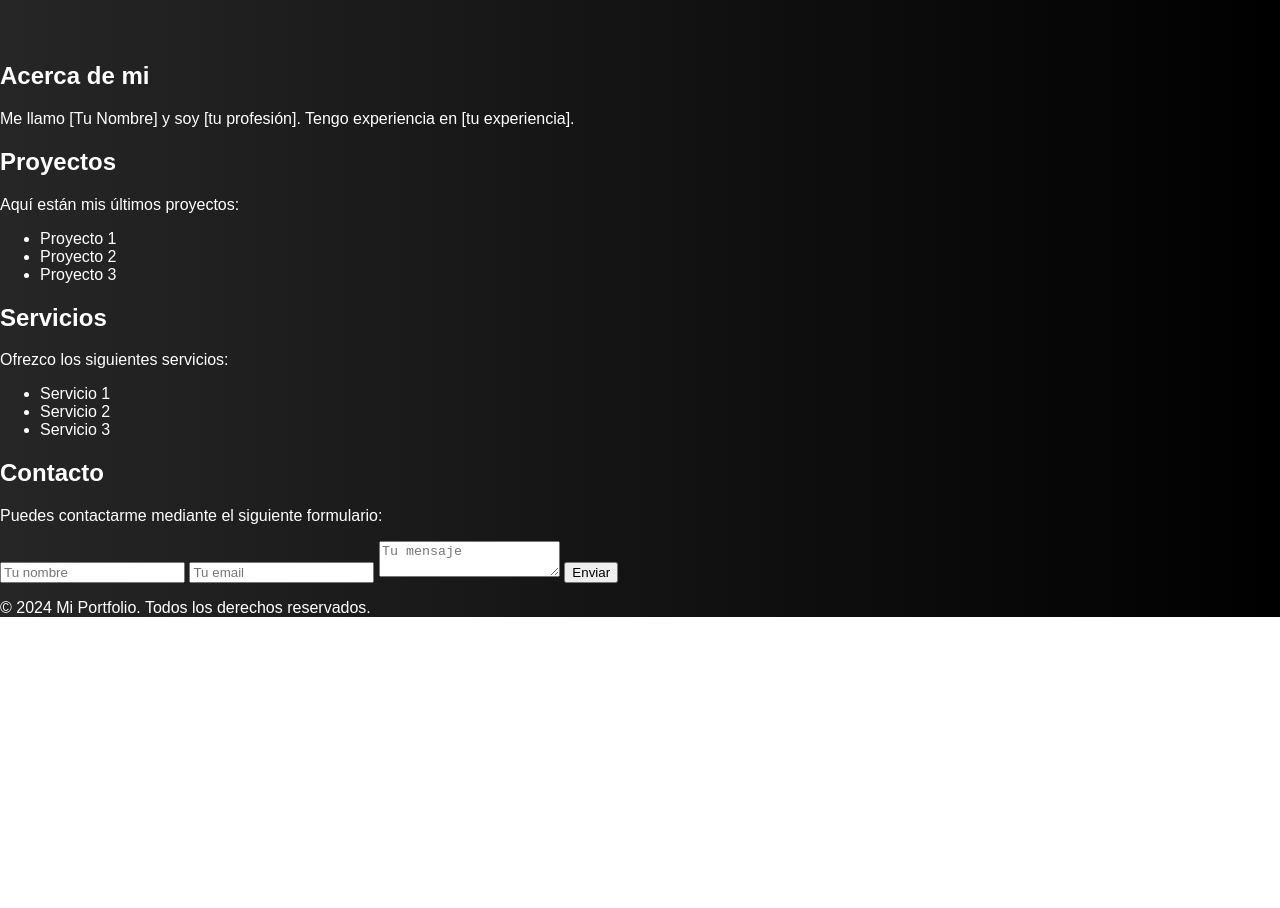
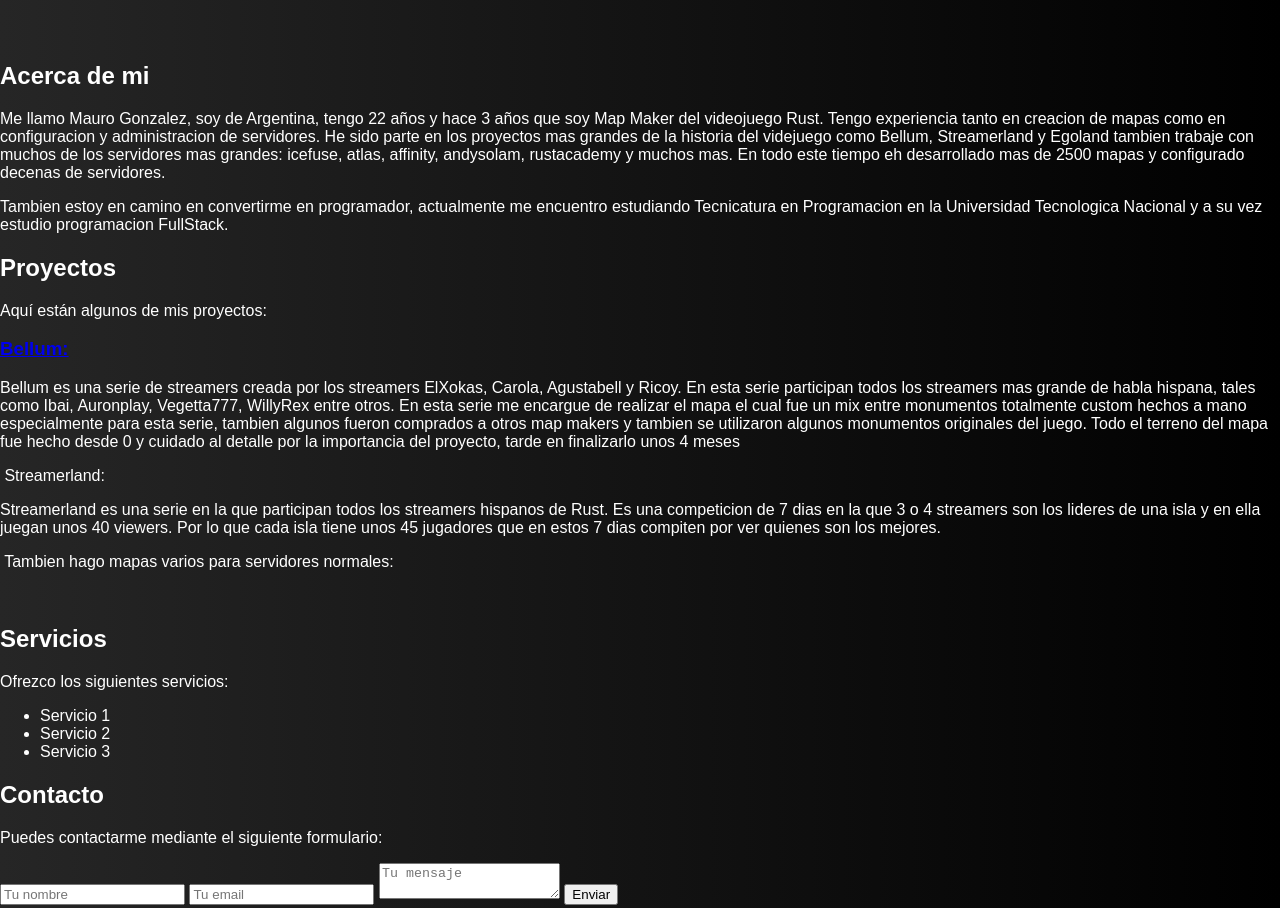
Before and after one commit to Mauroezequiel23/TP1-PortFolio, a plain HTML site: page Index.html in a window 1280 px wide. Shown: the part 826-1734 px from the top of the page. Before the commit the page ends 1443 px from the top, so only its background shows below. Drawn offline with Linux system fonts and the light colour scheme; a web font is replaced by a local one.

Commit message:
Contenido actualizado
actualize el contenido de los sections

```diff
--- a/Index.html
+++ b/Index.html
@@ -33,16 +33,23 @@
 
     <section id="about" class="about">
         <h2>Acerca de mi</h2>
-        <p>Me llamo [Tu Nombre] y soy [tu profesión]. Tengo experiencia en [tu experiencia].</p>
+        <p>Me llamo Mauro Gonzalez, soy de Argentina, tengo 22 años y hace 3 años que soy Map Maker del videojuego Rust. Tengo experiencia tanto en creacion de mapas como en configuracion y administracion de servidores. He sido parte en los proyectos mas grandes de la historia del videjuego como Bellum, Streamerland y Egoland tambien trabaje con muchos de los servidores mas grandes: icefuse, atlas, affinity, andysolam, rustacademy y muchos mas. En todo este tiempo eh desarrollado mas de 2500 mapas y configurado decenas de servidores.
+        </p>
+        <p>Tambien estoy en camino en convertirme en programador, actualmente me encuentro estudiando Tecnicatura en Programacion en la Universidad Tecnologica Nacional y a su vez estudio programacion FullStack.</p>
     </section>
 
     <section id="latest" class="latest">
         <h2>Proyectos</h2>
-        <p>Aquí están mis últimos proyectos:</p>
-        <ul>
-            <li>Proyecto 1</li>
-            <li>Proyecto 2</li>
-            <li>Proyecto 3</li>
+        <p>Aquí están algunos de mis proyectos:</p>
+            <a href="https://x.com/Bellum_rust/status/1670175713519869953/video/1"><h3>Bellum:</h3></a>
+            <p>Bellum es una serie de streamers creada por los streamers ElXokas, Carola, Agustabell y Ricoy. En esta serie participan todos los streamers mas grande de habla hispana, tales como Ibai, Auronplay, Vegetta777, WillyRex entre otros. En esta serie me encargue de realizar el mapa el cual fue un mix entre monumentos totalmente custom hechos a mano especialmente para esta serie, tambien algunos fueron comprados a otros map makers y tambien se utilizaron algunos monumentos originales del juego. Todo el terreno del mapa fue hecho desde 0 y cuidado al detalle por la importancia del proyecto, tarde en finalizarlo unos 4 meses</p>
+            <img src="" alt="">
+        </h3>Streamerland:</h3>
+            <p>Streamerland es una serie en la que participan todos los streamers hispanos de Rust. Es una competicion de 7 dias en la que 3 o 4 streamers son los lideres de una isla y en ella juegan unos 40 viewers. Por lo que cada isla tiene unos 45 jugadores que en estos 7 dias compiten por ver quienes son los mejores.</p>
+            <img src="" alt="">
+        </h3>Tambien hago mapas varios para servidores normales:</h3>
+        <p></p>
+        <img src="" alt="">
         </ul>
     </section>
 
--- a/css/style.css
+++ b/css/style.css
@@ -172,3 +172,7 @@ nav a {
     left: -40%; /* Ajusta la distancia desde la izquierda */
     z-index: -99;
 }
+
+
+
+/*HASTA ACA EL HOME*/
```
Also changed, not shown: 2 other files.
